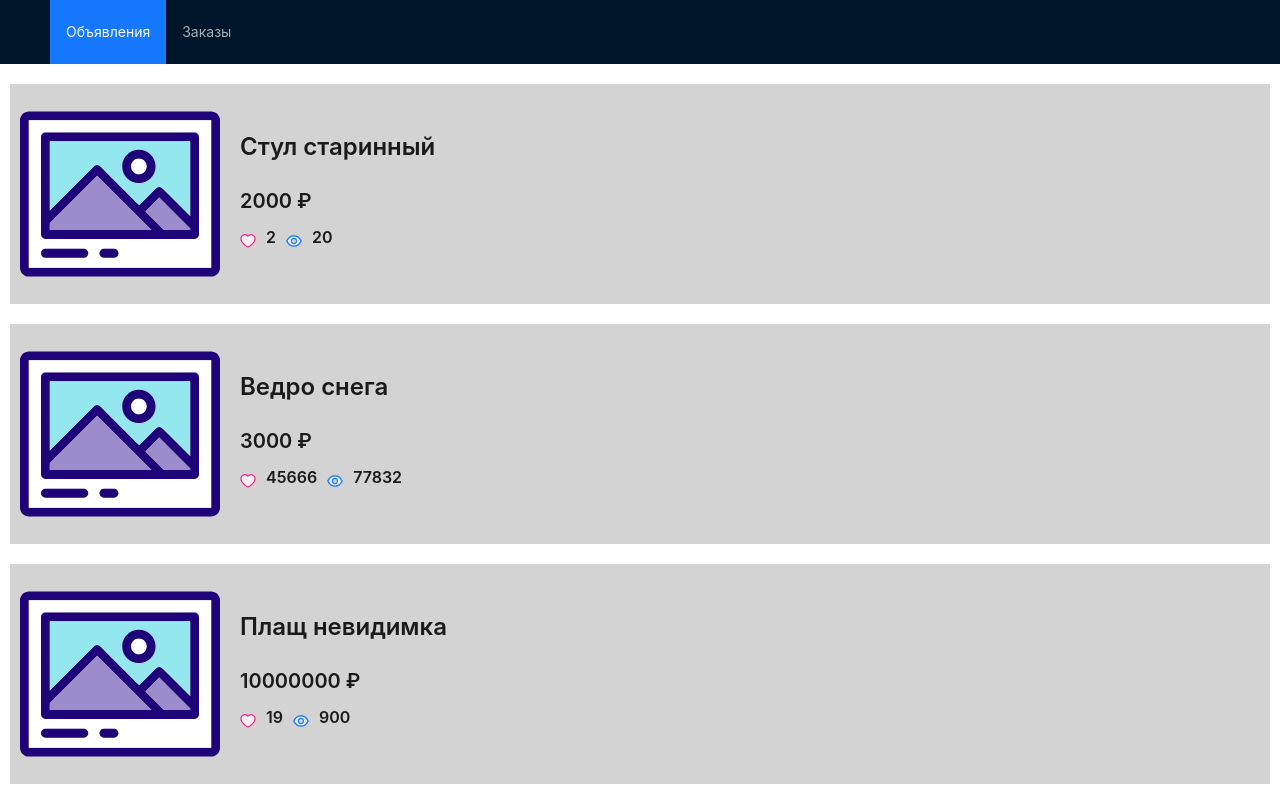
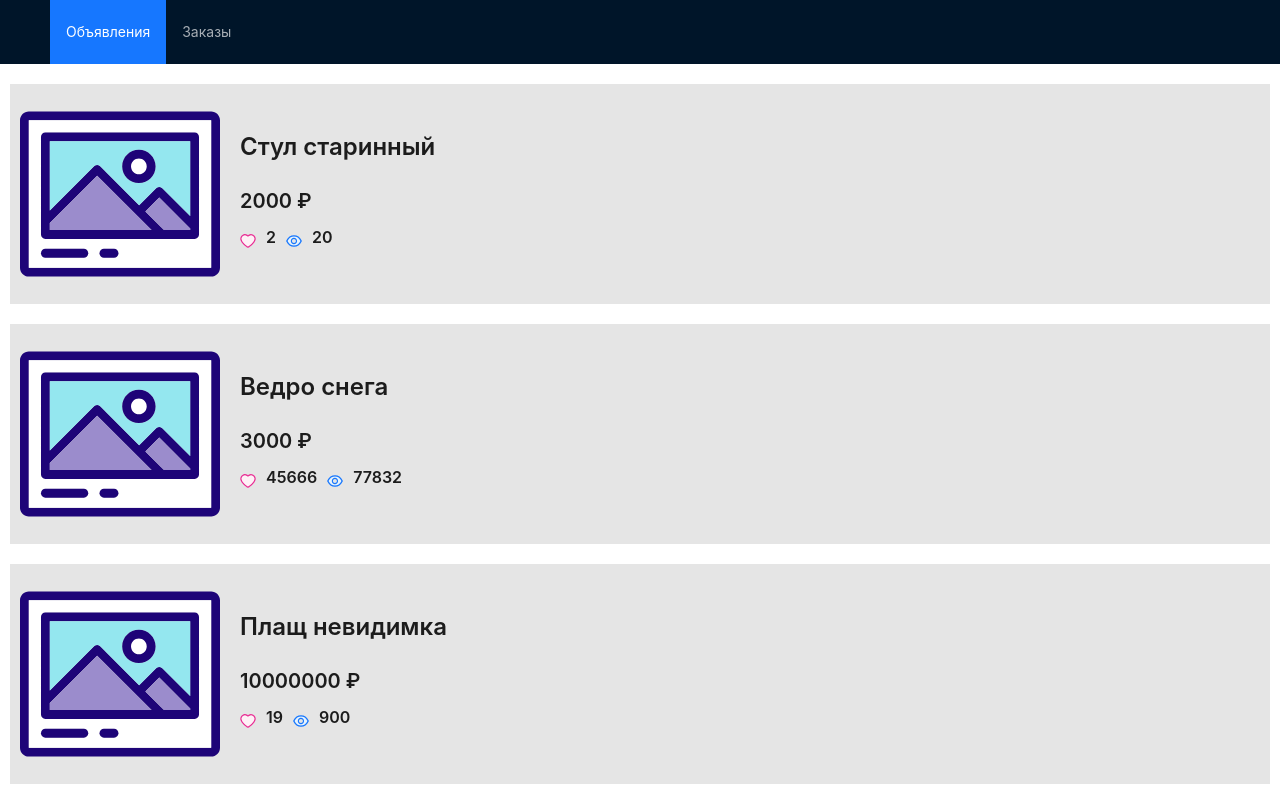
Before and after one commit to AidaChernyavskaya/avito, a React (Create React App) app: page /advertisements in a window 1280 px wide. Shown: the top 800 px of the page. Built offline with nearby package versions, Linux system fonts and the light colour scheme; data requests are answered from the project's data file.

Commit message:
Add component AdsCard

```diff
--- /dev/null
+++ b/src/components/advertisements/AdsCard/AdsCard.module.css
@@ -0,0 +1,27 @@
+.advertisement {
+  background: #e5e5e5;
+  margin: 20px 10px 0;
+  padding: 10px;
+  display: grid;
+  grid-template-columns: max-content auto;
+  grid-column-gap: 20px;
+  align-content: center;
+  align-items: center;
+  cursor: pointer;
+}
+.advertisement_stats {
+  display: grid;
+  grid-template-columns: max-content max-content;
+  grid-column-gap: 10px;
+}
+.advertisement_stats__elem {
+  display: flex;
+  justify-content: space-between;
+  align-items: center;
+}
+
+.icon {
+  margin-right: 10px;
+}
+
+/*# sourceMappingURL=AdsCard.module.css.map */
--- /dev/null
+++ b/src/components/advertisements/AdsCard/AdsCard.module.sass
@@ -0,0 +1,21 @@
+.advertisement
+  background: #e5e5e5
+  margin: 20px 10px 0
+  padding: 10px
+  display: grid
+  grid-template-columns: max-content auto
+  grid-column-gap: 20px
+  align-content: center
+  align-items: center
+  cursor: pointer
+  &_stats
+    display: grid
+    grid-template-columns: max-content max-content
+    grid-column-gap: 10px
+    &__elem
+      display: flex
+      justify-content: space-between
+      align-items: center
+
+.icon
+  margin-right: 10px
--- /dev/null
+++ b/src/components/advertisements/AdsCard/AdsCard.tsx
@@ -0,0 +1,38 @@
+import React, {FC} from 'react';
+import {Image, Typography} from "antd";
+import ImageIcon from "../../../static/image_icon.svg";
+import {EyeTwoTone, HeartTwoTone} from "@ant-design/icons";
+import {Advertisement} from "../../../types";
+import styles from "./AdsCard.module.css";
+
+interface IAdsCard {
+    advertisement: Advertisement;
+}
+
+const AdsCard: FC<IAdsCard> = ({advertisement}) => {
+    return (
+        <div key={advertisement.id} className={styles.advertisement}>
+            <Image
+                alt={'Фото товара'} title={'Фото товара'}
+                src={advertisement.imageUrl} fallback={ImageIcon}
+                width={200} height={200}
+            />
+            <div className={styles.advertisement_info}>
+                <Typography.Title level={3}>{advertisement.name}</Typography.Title>
+                <Typography.Title level={4}>{advertisement.price} ₽</Typography.Title>
+                <div className={styles.advertisement_stats}>
+                    <div className={styles.advertisement_stats__elem}>
+                        <HeartTwoTone twoToneColor="#eb2f96" className={styles.icon}/>
+                        <Typography.Title level={5}>{advertisement.likes}</Typography.Title>
+                    </div>
+                    <div className={styles.advertisement_stats__elem} >
+                        <EyeTwoTone className={styles.icon}/>
+                        <Typography.Title level={5}>{advertisement.views}</Typography.Title>
+                    </div>
+                </div>
+            </div>
+        </div>
+    );
+};
+
+export default AdsCard;
--- a/src/pages/AllAdvertisements.tsx
+++ b/src/pages/AllAdvertisements.tsx
@@ -2,9 +2,7 @@ import React, {useEffect, useState} from 'react';
 import Navbar from "../components/library/Navbar/Navbar";
 import AdsService from "../API/AdsService";
 import {Advertisement} from "../types";
-import ImageIcon from "../static/image_icon.svg";
-import {Image, Typography} from "antd";
-import {EyeTwoTone, HeartTwoTone} from "@ant-design/icons";
+import AdsCard from "../components/advertisements/AdsCard/AdsCard";
 
 const AllAdvertisements = () => {
     const [ads, setAds] = useState<Advertisement[]>([]);
@@ -22,27 +20,7 @@ const AllAdvertisements = () => {
         <div data-testid="ads-page">
             <Navbar/>
             {ads.map(el => (
-                <div key={el.id} className={'advertisement'}>
-                    <Image
-                        alt={'Фото товара'} title={'Фото товара'}
-                        src={el.imageUrl} fallback={ImageIcon}
-                        width={200} height={200}
-                    />
-                    <div className={'advertisement_info'}>
-                        <Typography.Title level={3}>{el.name}</Typography.Title>
-                        <Typography.Title level={4}>{el.price} ₽</Typography.Title>
-                        <div className={'advertisement_stats'}>
-                            <div className={'advertisement_stats__elem'}>
-                                <HeartTwoTone twoToneColor="#eb2f96" className={'icon'}/>
-                                <Typography.Title level={5}>{el.likes}</Typography.Title>
-                            </div>
-                            <div className={'advertisement_stats__elem'} >
-                                <EyeTwoTone className={'icon'}/>
-                                <Typography.Title level={5}>{el.views}</Typography.Title>
-                            </div>
-                        </div>
-                    </div>
-                </div>
+                <AdsCard advertisement={el}/>
             ))}
         </div>
     );
--- a/src/styles/App.css
+++ b/src/styles/App.css
@@ -2,32 +2,6 @@
   margin: 0;
   padding: 0;
   box-sizing: border-box;
-}
-
-.advertisement {
-  background: lightgrey;
-  margin: 20px 10px 0;
-  padding: 10px;
-  display: grid;
-  grid-template-columns: max-content auto;
-  grid-column-gap: 20px;
-  align-content: center;
-  align-items: center;
-  cursor: pointer;
-}
-.advertisement_stats {
-  display: grid;
-  grid-template-columns: max-content max-content;
-  grid-column-gap: 10px;
-}
-.advertisement_stats__elem {
-  display: flex;
-  justify-content: space-between;
-  align-items: center;
-}
-
-.icon {
-  margin-right: 10px;
 }
 
 h5:where(.css-dev-only-do-not-override-14i19y2).ant-typography {
--- a/src/styles/App.sass
+++ b/src/styles/App.sass
@@ -3,27 +3,5 @@
   padding: 0
   box-sizing: border-box
 
-.advertisement
-  background: lightgrey
-  margin: 20px 10px 0
-  padding: 10px
-  display: grid
-  grid-template-columns: max-content auto
-  grid-column-gap: 20px
-  align-content: center
-  align-items: center
-  cursor: pointer
-  &_stats
-    display: grid
-    grid-template-columns: max-content max-content
-    grid-column-gap: 10px
-    &__elem
-      display: flex
-      justify-content: space-between
-      align-items: center
-
-.icon
-  margin-right: 10px
-
 h5:where(.css-dev-only-do-not-override-14i19y2).ant-typography
   margin-bottom: 0
```
Also changed, not shown: 2 other files (tests, documents, lock files or other folders).
